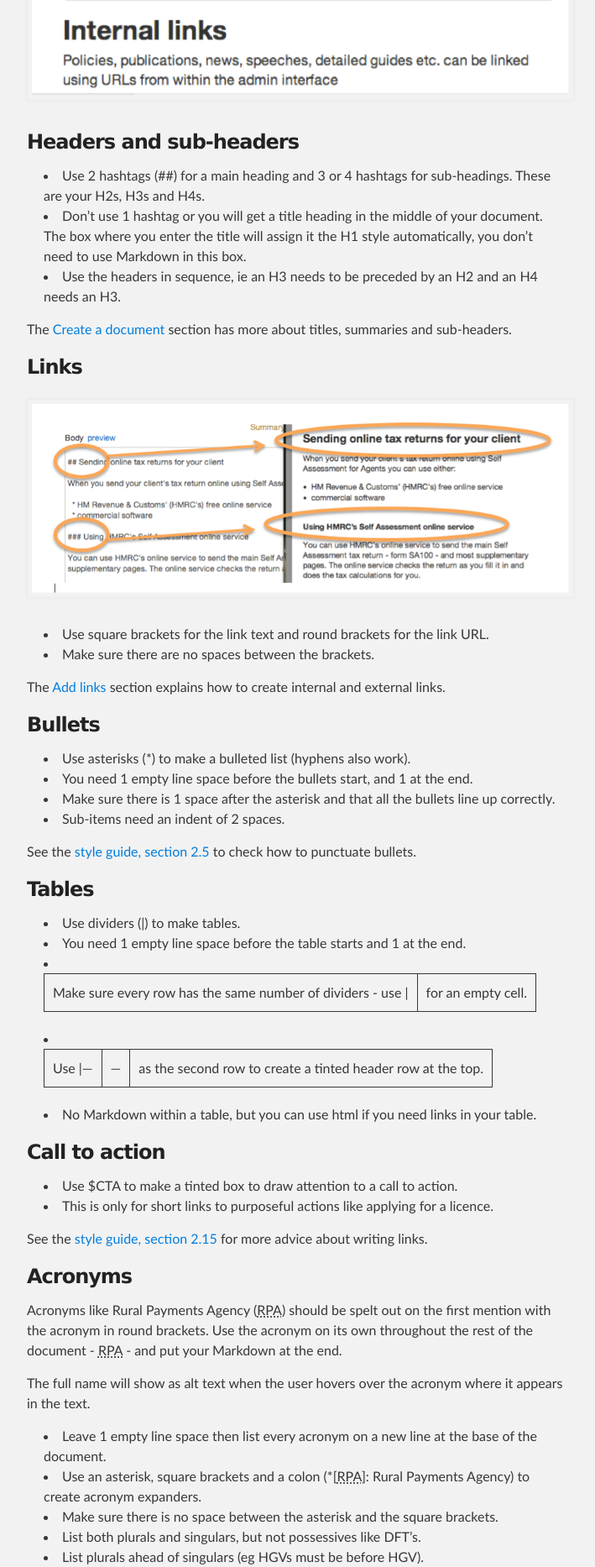
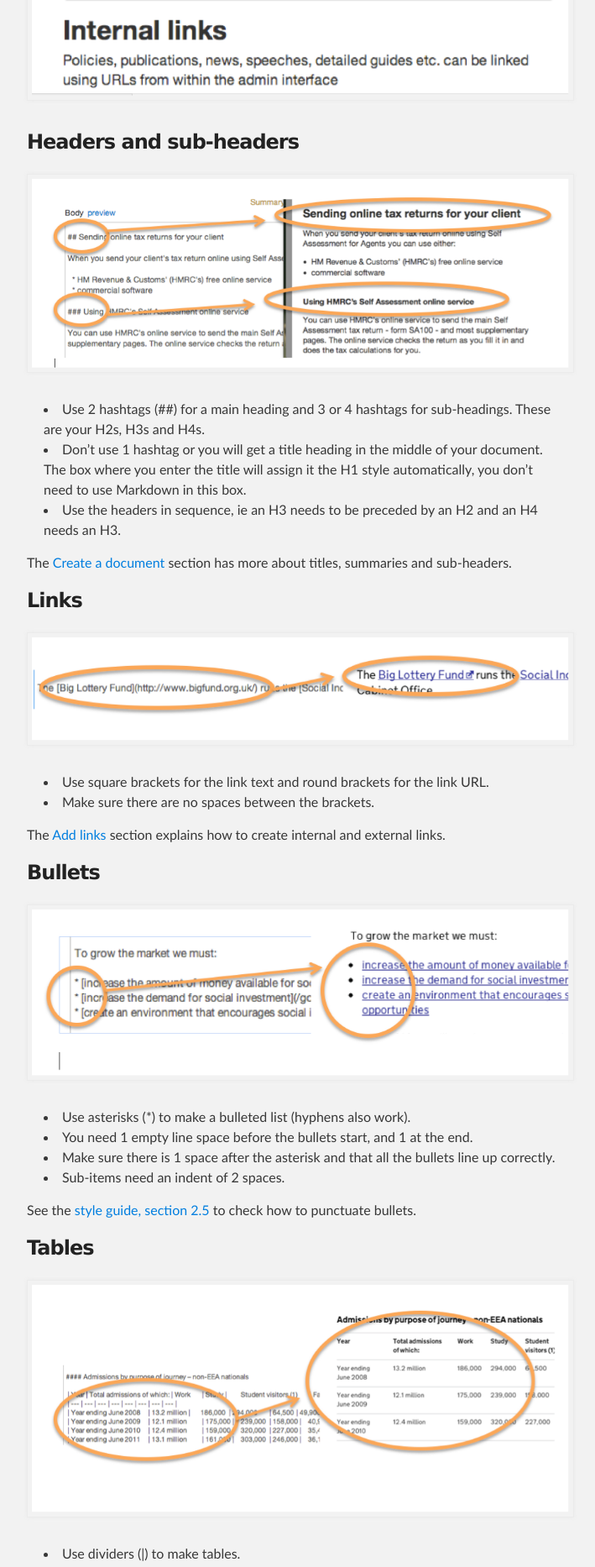
Before and after one commit to alphagov/inside-government-admin-guide, a Jekyll site: the page built from first-steps/markdown.md, in a window 1280 px wide. Shown: the part 792-2658 px from the top of the page at 84% size, without its empty margins (288-997 px from the left). Built offline with Jekyll 4.4.1, drawn with Linux system fonts in a browser that asks for light colours.

Commit message:
Update markdown.md

```diff
--- a/first-steps/markdown.md
+++ b/first-steps/markdown.md
@@ -12,6 +12,9 @@ title: Inside Government Admin Guide - Markdown
 
 ### Headers and sub-headers
 
+![Markdown 2](markdown-2.png)
+
+
 *  Use 2 hashtags (\##) for a main heading and 3 or 4 hashtags for sub-headings. These are your H2s, H3s and H4s.
 *  Don't use 1 hashtag or you will get a title heading in the middle of your document. The box where you enter the title will assign it the H1 style automatically, you don't need to use Markdown in this box.
 *  Use the headers in sequence, ie an H3 needs to be preceded by an H2 and an H4 needs an H3.
@@ -21,7 +24,7 @@ The [Create a document](http://alphagov.github.io/inside-government-admin-guide/
 
 ### Links
 
-![Markdown 2](markdown-2.png)
+![Markdown 3](markdown-3.png)
 
 *  Use square brackets for the link text and round brackets for the link URL.
 *  Make sure there are no spaces between the brackets.
@@ -30,6 +33,8 @@ The [Add links](http://alphagov.github.io/inside-government-admin-guide/creating
 
 
 ### Bullets
+
+![Markdown 4](markdown-4.png)
 
 *  Use asterisks (\*) to make a bulleted list (hyphens also work).
 *  You need 1 empty line space before the bullets start, and 1 at the end.
@@ -41,6 +46,8 @@ See the [style guide, section 2.5](https://www.gov.uk/designprinciples/styleguid
 
 ### Tables
 
+![Markdown 5](markdown-5.png)
+
 *  Use dividers (\|) to make tables.
 *  You need 1 empty line space before the table starts and 1 at the end.
 *  Make sure every row has the same number of dividers - use \| | for an empty cell.
```
Also changed, not shown: other parts of first-steps/markdown.md (+4 -0 lines).
